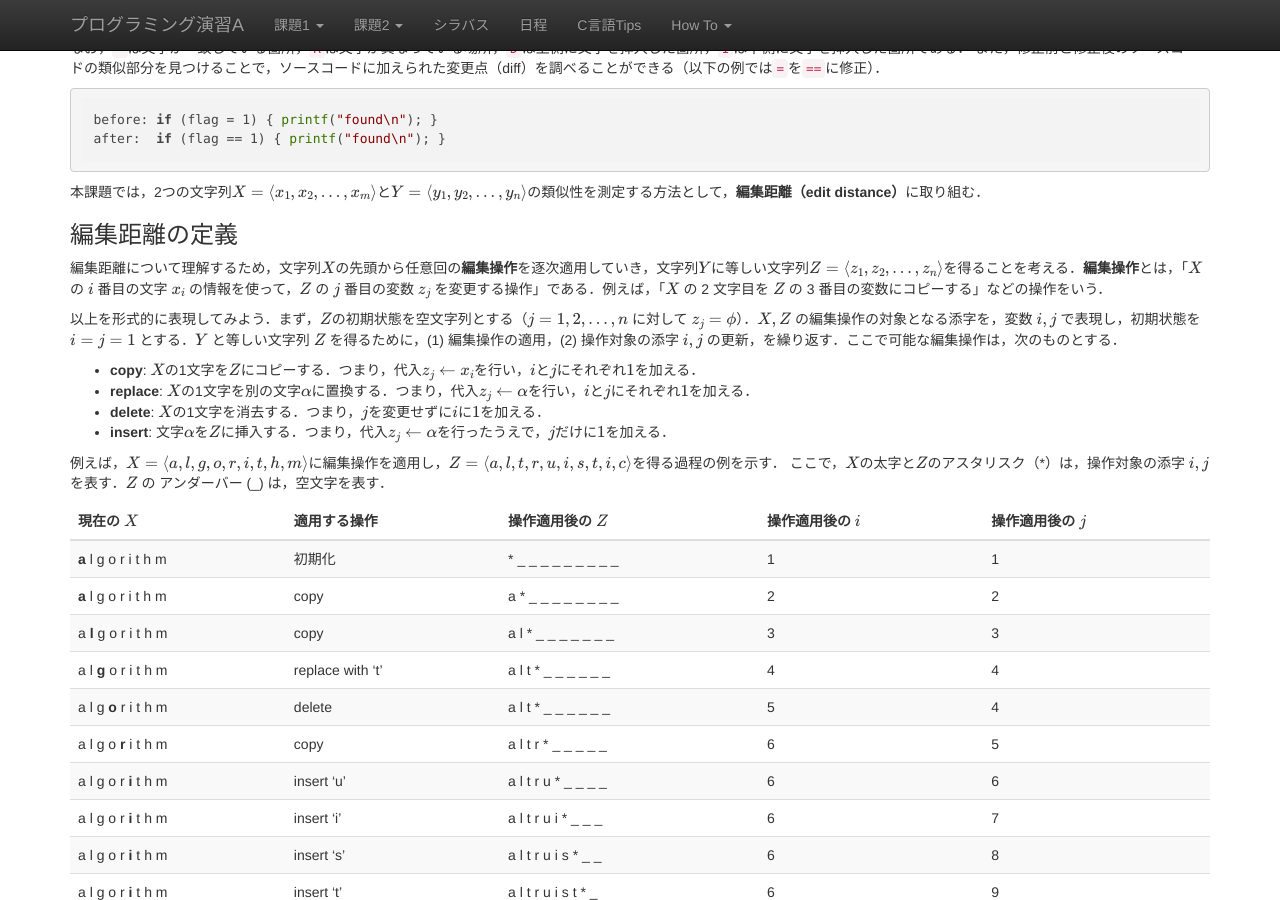
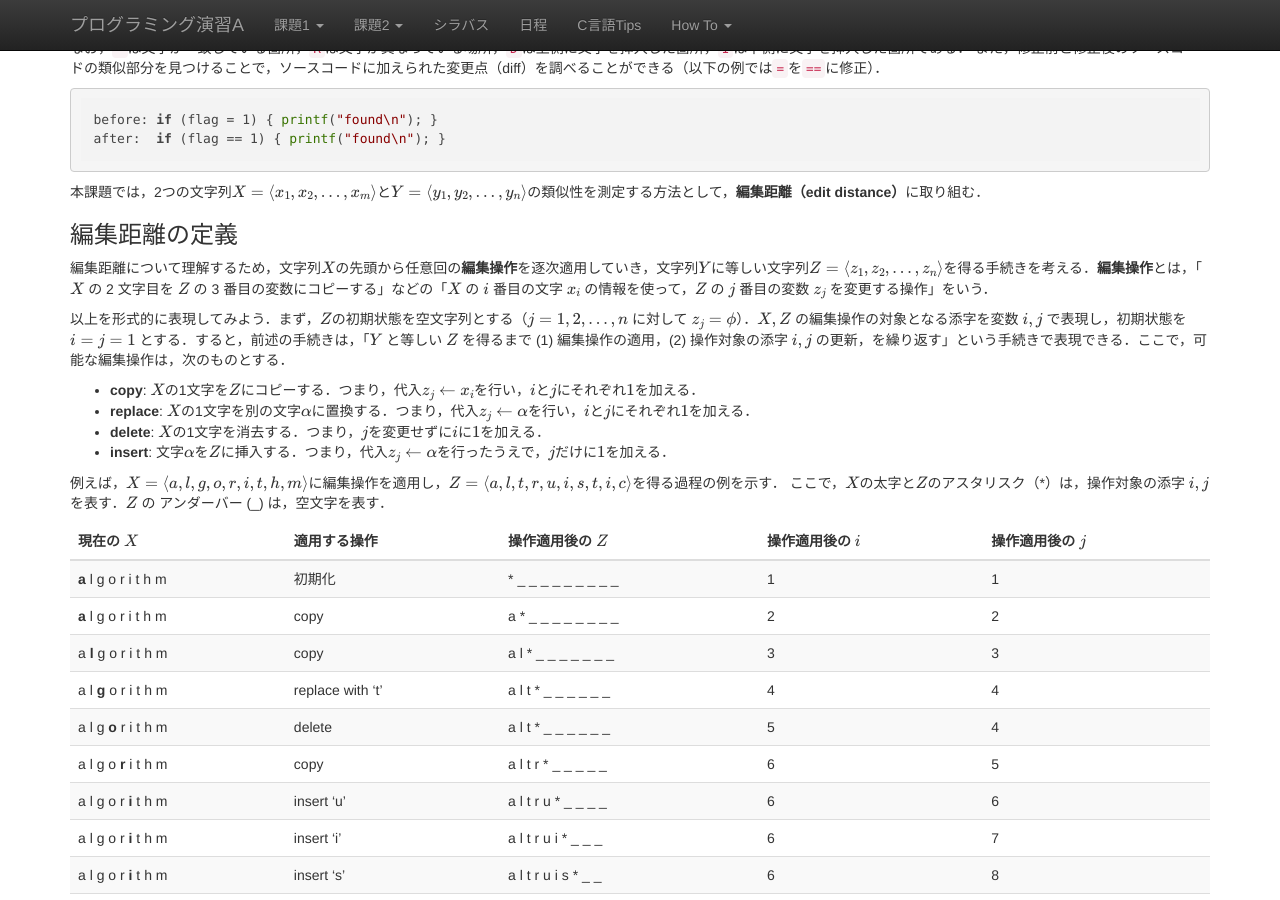
Before and after one commit to ecei-tohoku/ppa-public, a Jekyll site: the page built from kadai3tmp/p30.md, in a window 1280 px wide and 900 px high, scrolled down 331 px. Built offline with Jekyll 4.4.1, drawn with Linux system fonts in a browser that asks for light colours; nearby versions of some CDN libraries; formulas are drawn with MathJax 3.

Commit message:
p3-0: minor revision.

```diff
--- a/kadai3tmp/p30.md
+++ b/kadai3tmp/p30.md
@@ -26,9 +26,9 @@ after:  if (flag == 1) { printf("found\n"); }
 
 ### 編集距離の定義
 
-編集距離について理解するため，文字列$X$の先頭から任意回の**編集操作**を逐次適用していき，文字列$Y$に等しい文字列$Z = \langle z_1, z_2, ..., z_n \rangle$を得ることを考える．**編集操作**とは，「$X$ の $i$ 番目の文字 $x_i$ の情報を使って，$Z$ の $j$ 番目の変数 $z_j$ を変更する操作」である．例えば，「$X$ の 2 文字目を $Z$ の 3 番目の変数にコピーする」などの操作をいう．
+編集距離について理解するため，文字列$X$の先頭から任意回の**編集操作**を逐次適用していき，文字列$Y$に等しい文字列$Z = \langle z_1, z_2, ..., z_n \rangle$を得る手続きを考える．**編集操作**とは，「$X$ の 2 文字目を $Z$ の 3 番目の変数にコピーする」などの「$X$ の $i$ 番目の文字 $x_i$ の情報を使って，$Z$ の $j$ 番目の変数 $z_j$ を変更する操作」をいう．
 
-以上を形式的に表現してみよう．まず，$Z$の初期状態を空文字列とする（$j = 1, 2, ..., n$ に対して $z_j = \phi$）．$X,Z$ の編集操作の対象となる添字を，変数 $i,j$ で表現し，初期状態を $i=j=1$ とする．$Y$ と等しい文字列 $Z$ を得るために，(1) 編集操作の適用，(2) 操作対象の添字 $i,j$ の更新，を繰り返す．ここで可能な編集操作は，次のものとする．
+以上を形式的に表現してみよう．まず，$Z$の初期状態を空文字列とする（$j = 1, 2, ..., n$ に対して $z_j = \phi$）．$X,Z$ の編集操作の対象となる添字を変数 $i,j$ で表現し，初期状態を $i=j=1$ とする．すると，前述の手続きは，「$Y$ と等しい $Z$ を得るまで (1) 編集操作の適用，(2) 操作対象の添字 $i,j$ の更新，を繰り返す」という手続きで表現できる．ここで，可能な編集操作は，次のものとする．
 
 + **copy**: $X$の1文字を$Z$にコピーする．つまり，代入$z_j \gets x_i$を行い，$i$と$j$にそれぞれ$1$を加える．
 + **replace**: $X$の1文字を別の文字$\alpha$に置換する．つまり，代入$z_j \gets \alpha$を行い，$i$と$j$にそれぞれ$1$を加える．
```
